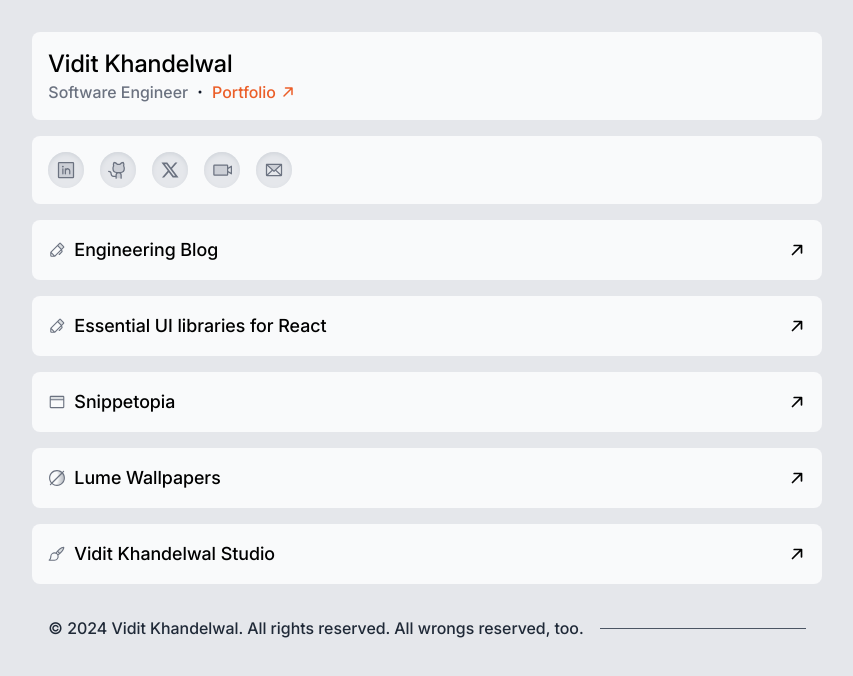
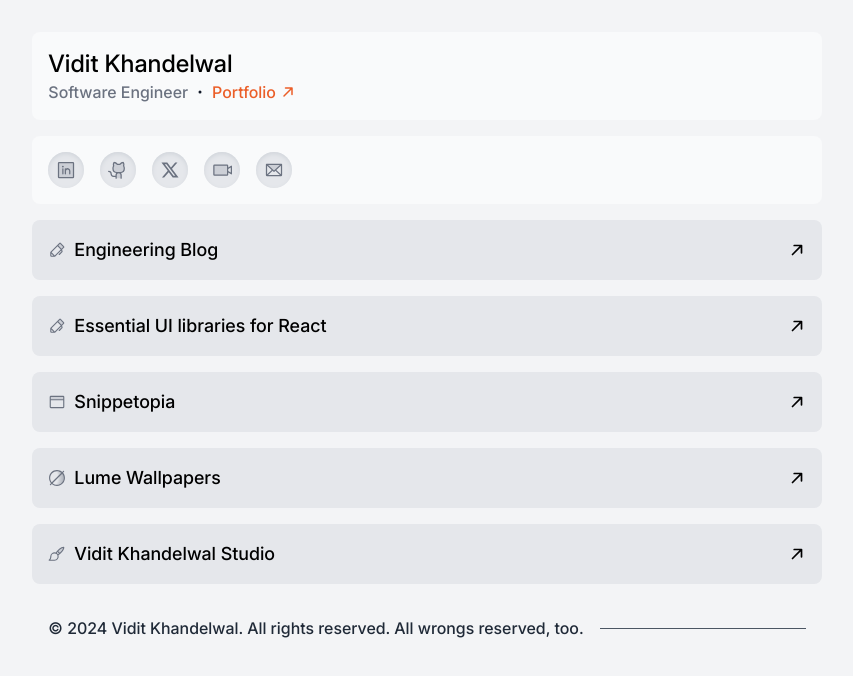
Before and after one commit to csvidit/bio-2024, a Next.js app: page / in a window 1280 px wide. Shown: the top 676 px of the page, without its empty margins (213-1066 px from the left). Built offline with nearby package versions, Linux system fonts and the light colour scheme.

Commit message:
refactor links

```diff
--- a/src/components/Intro.tsx
+++ b/src/components/Intro.tsx
@@ -1,6 +1,6 @@
 import Link from "next/link";
 import { BsDot } from "react-icons/bs";
-import { PiArrowUpRightBold, PiDotsNine, PiDotsNineBold } from "react-icons/pi";
+import { PiArrowUpRightBold } from "react-icons/pi";
 
 const Intro = () => {
   return (
--- a/src/components/ListLink.tsx
+++ b/src/components/ListLink.tsx
@@ -15,7 +15,7 @@
       role="link"
       tabIndex={0}
       href={props.href}
-      className="group p-4 col-span-4 flex flex-row justify-between items-center bg-gray-50 rounded-lg transition-all duration-200 ease-in-out hover:ring hover:ring-gray-300 hover:shadow-lg hover:shadow-gray-300 focus:ring focus:ring-gray-300 focus:shadow-lg focus:shadow-gray-300"
+      className="group p-4 col-span-4 flex flex-row justify-between items-center bg-gray-200 rounded-lg transition-all duration-200 ease-in-out hover:ring hover:ring-gray-300 hover:shadow-lg hover:shadow-gray-300 focus:ring focus:ring-gray-300 focus:shadow-lg focus:shadow-gray-300"
     >
       <div className="flex flex-row space-x-2 items-center">
         <div className="lg:text-lg text-gray-500 group-hover:text-gray-700 group-focus:text-gray-700 transition-all duration-200 ease-in-out">{props.icon}</div>
--- a/src/components/ListLinks.tsx
+++ b/src/components/ListLinks.tsx
@@ -1,40 +1,18 @@
-import {
-  PiShootingStarDuotone,
-  PiRobotDuotone,
-  PiBrowserDuotone,
-  PiPaintBrushDuotone,
-  PiPenDuotone,
-} from "react-icons/pi";
-import { RxShadowNone } from "react-icons/rx";
 import ListLink from "./ListLink";
+import { list } from "@/utils/list";
 
 const ListLinks = () => {
   return (
     <>
-      <ListLink href="https://v-k.pw/7pvHzhtOHy" icon={<PiPenDuotone />}>
-        Engineering Blog
-      </ListLink>
-      <ListLink href="https://v-k.pw/1cTmyEzt76" icon={<PiPenDuotone />}>
-        Essential UI libraries for React
-      </ListLink>
-      {/* <ListLink href="https://turbobiz.xyz" icon={<PiShootingStarDuotone />}>
-        Turbobiz
-      </ListLink> */}
-      <ListLink href="https://snippetopia.xyz" icon={<PiBrowserDuotone />}>
-        Snippetopia
-      </ListLink>
-      <ListLink href="https://lume.csvid.it" icon={<RxShadowNone />}>
-        Lume Wallpapers
-      </ListLink>
-      {/* <ListLink href="https://xzayvian.xyz" icon={<PiRobotDuotone />}>
-        Xzayvian GPT
-      </ListLink> */}
-      <ListLink
-        href="https://viditkhandelwal.com/studio"
-        icon={<PiPaintBrushDuotone />}
-      >
-        Vidit Khandelwal Studio
-      </ListLink>
+    {list.map((item, index) => {
+      return (
+        <ListLink
+          key={index}
+          href={item.href}
+          icon={item.icon}>
+            {item.label}
+            </ListLink>)
+    })}
     </>
   );
 };
--- a/src/components/MainContainer.tsx
+++ b/src/components/MainContainer.tsx
@@ -1,6 +1,6 @@
 const MainContainer = (props: { children: React.ReactNode }) => {
   return (
-    <main className="w-full h-full min-w-screen min-h-screen bg-gray-200 flex flex-col gap-4 items-center font-medium">
+    <main className="w-full h-full min-w-screen min-h-screen bg-gray-100 flex flex-col gap-4 items-center font-medium">
       {props.children}
     </main>
   );
--- /dev/null
+++ b/src/utils/list.tsx
@@ -0,0 +1,30 @@
+import { PiBrowserDuotone, PiPaintBrushDuotone, PiPenDuotone } from "react-icons/pi";
+import { RxShadowNone } from "react-icons/rx";
+
+export const list = [
+  {
+    label: "Engineering Blog",
+    href: "https://v-k.pw/7pvHzhtOHy",
+    icon: <PiPenDuotone />,
+  },
+  {
+    label: "Essential UI libraries for React",
+    href: "https://v-k.pw/1cTmyEzt76",
+    icon: <PiPenDuotone />,
+  },
+  {
+    label: "Snippetopia",
+    href: "https://snippetopia.xyz",
+    icon: <PiBrowserDuotone />,
+  },
+  {
+    label: "Lume Wallpapers",
+    href: "https://lume.csvid.it",
+    icon: <RxShadowNone />,
+  },
+  {
+    label: "Vidit Khandelwal Studio",
+    href: "https://viditkhandelwal.com/studio",
+    icon: <PiPaintBrushDuotone />,
+  },
+];
```
